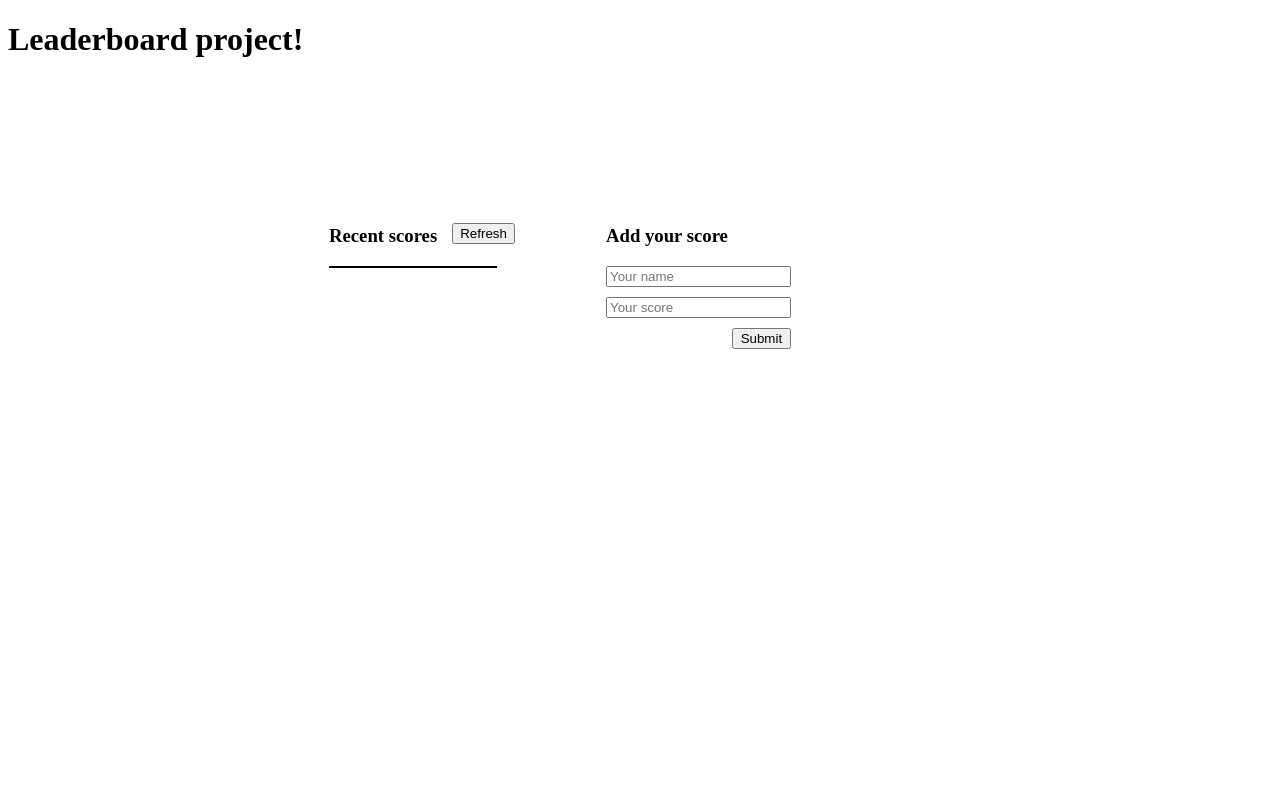
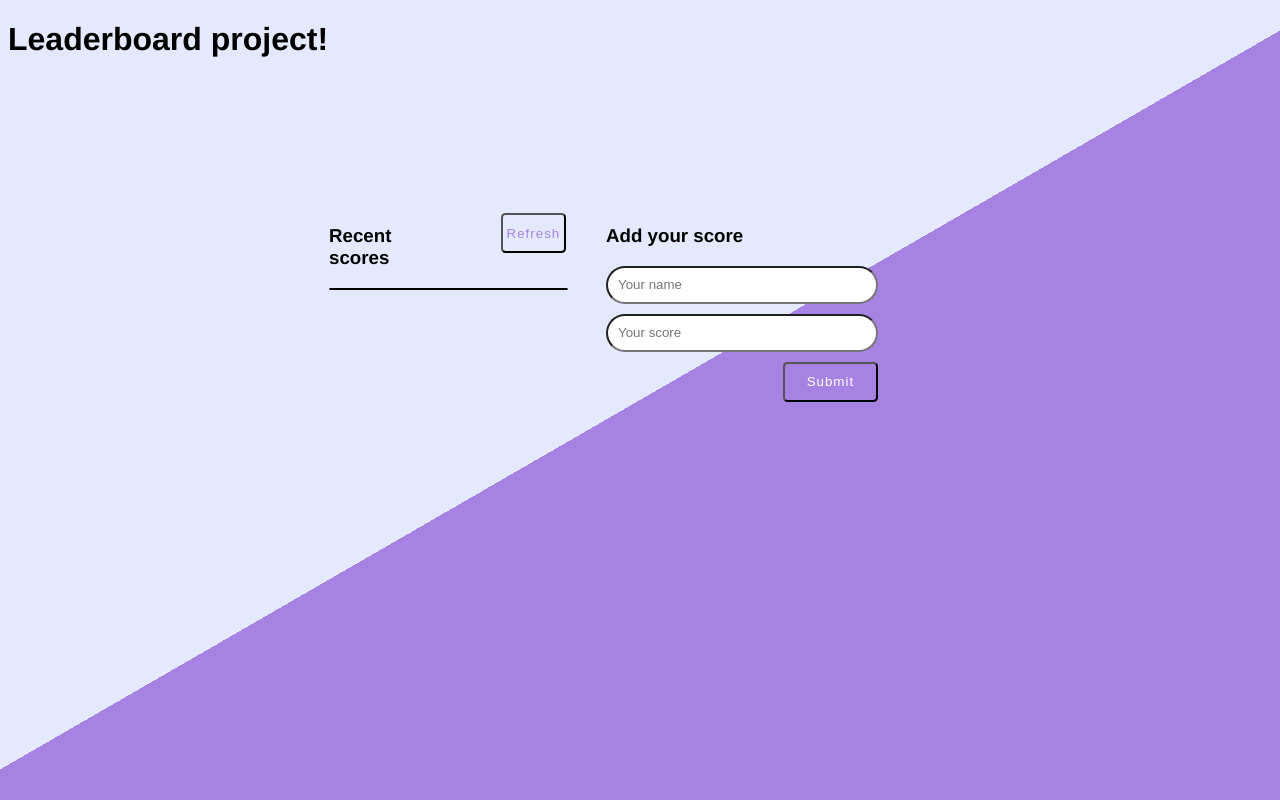
Before and after one commit to Alzubair98/Leaderoard, a website built with webpack: page src/index.html in a window 1280 px wide. Built offline with nearby package versions, Linux system fonts and the light colour scheme; no server answers.

Commit message:
add style

```diff
--- a/src/index.html
+++ b/src/index.html
@@ -23,8 +23,8 @@
             <div class="add_score">
                 <h3>Add your score</h3>
                 <form class="form" action="submit">
-                    <input class="name_input" type="text" placeholder="Your name">
-                    <input class="score_input" type="text" placeholder="Your score">
+                    <input class="name_input" type="text" placeholder="Your name" autocomplete="off">
+                    <input class="score_input" type="text" placeholder="Your score" autocomplete="off">
                     <button class="submit-button" type="submit">Submit</button>
                 </form>
 
--- a/src/style.css
+++ b/src/style.css
@@ -1,10 +1,19 @@
+html {
+  background-color: #E4E9FD;
+  background-image: -webkit-linear-gradient(120deg, #A683E3 50%, #E4E9FD 50%);
+  min-height: 100%;
+  font-family: 'helvetica neue';
+}
+
+
 ul {
   list-style: none;
   margin: 0;
   padding: 0%;
   border-style: solid;
   border-width: 1px;
-  width: 70%;
+  width: 100%;
+  border-radius: 10px;
 }
 
 li {
@@ -13,13 +22,27 @@ li {
 
 .button-continer {
   display: flex;
-  gap: 15px;
 }
 
 .refresh-button {
-  height: 50%;
-  margin-top: 7%;
+  height: 2.5rem;
+  width: 5rem;
+  height: 2.5rem;
+  padding: 0.2rem;
+  border-radius: 0.275rem;
+  background: #E4E9FD;
+  color: #A683E3;
+  letter-spacing: 1px;
+  transition: all 0.3s;
+  margin-left: 30%;
+  margin-top: 3%;
+
 }
+
+.refresh-button:active{
+  transform: translateY(0.3rem);
+}
+
 
 .second-continer {
   padding-left: 25%;
@@ -36,7 +59,7 @@ li {
 }
 
 .scores-list li:nth-child(even) {
-  background-color: beige;
+  background-color: #A683E3;
 }
 
 .form {
@@ -46,6 +69,31 @@ li {
 }
 
 .submit-button {
-  width: 32%;
-  margin-left: 68%;
+  width: 35%;
+  margin-left: 65%;
+  height: 2.5rem;
+  padding: 0.2rem;
+  border-radius: 0.275rem;
+  background: #A683E3;
+  color: #ffff;
+  letter-spacing: 1px;
+  transition: all 0.3s;
 }
+
+.submit-button:active{
+  transform: translateY(0.3rem);
+}
+
+/* input bars */
+.name_input{
+  width: 16rem;
+  border-radius: 60px;
+  height: 2rem;
+  padding-left: 10px;
+}
+
+.score_input{
+  border-radius: 60px;
+  height: 2rem;
+  padding-left: 10px;
+}
```
